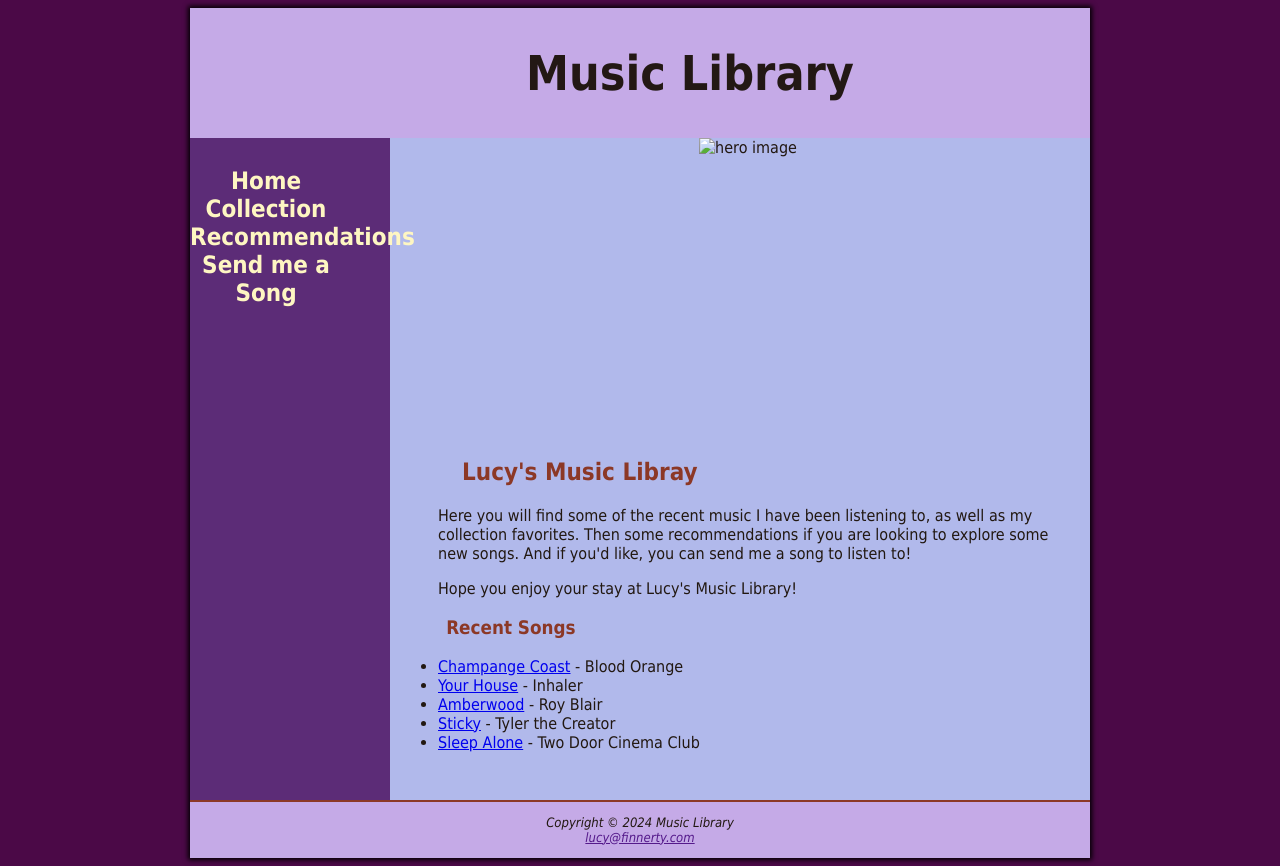
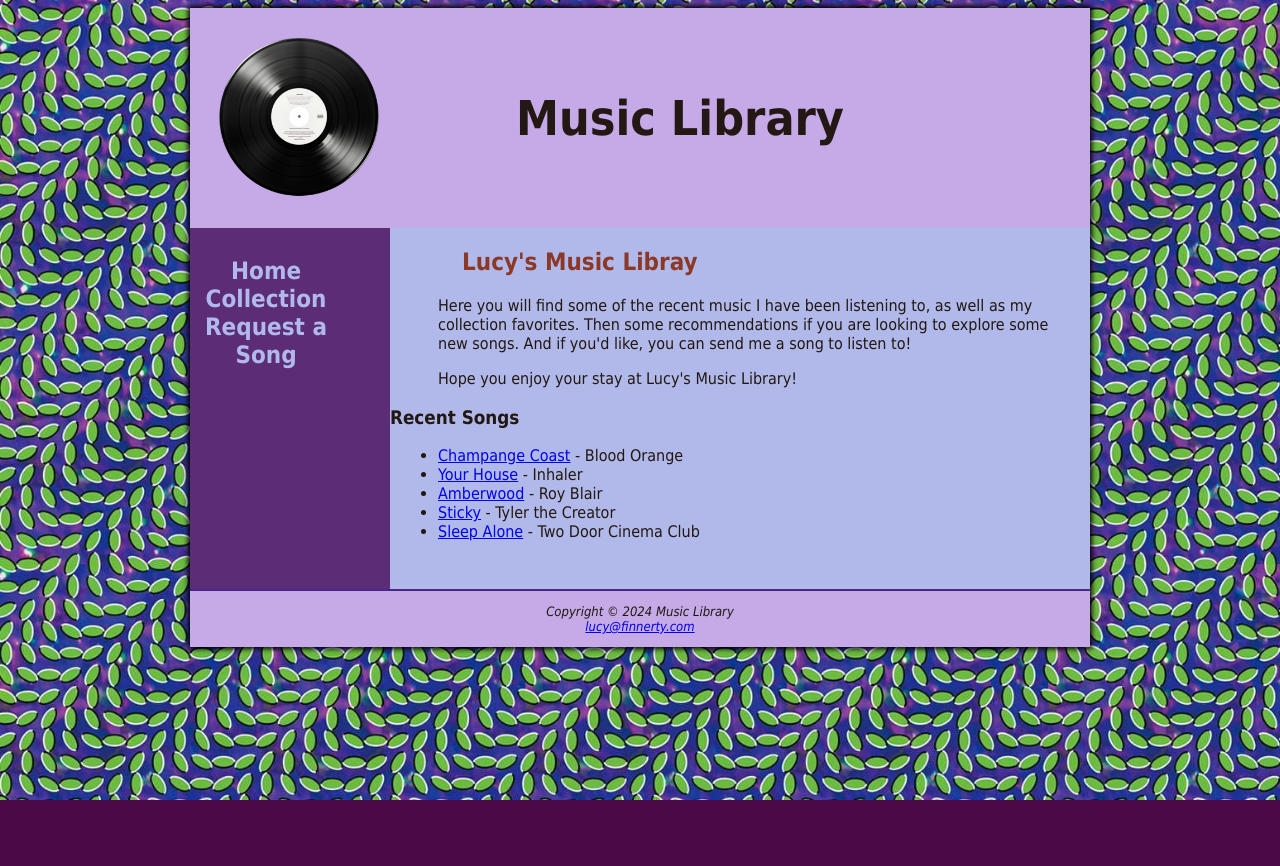
Before and after one commit to lucyfinnerty/cis1310, a plain HTML site: page final-project/index.html in a window 1280 px wide. After the commit the page ends 800 px from the top, so only its background shows below. Drawn offline with Linux system fonts and the light colour scheme.

Commit message:
commit for pull

```diff
--- a/final-project/index.html
+++ b/final-project/index.html
@@ -3,23 +3,23 @@
     <head>
         <title>Lucy's Music Library</title>
         <meta charset="utf-8">
-        <link href="style.css" rel="stylesheet">
+        <link href="style2.css" rel="stylesheet">
+        <link rel="icon" href="favicon.ico">
     </head>
     <body>
         <div id="wrapper">
-            <header><a href="index.html"><h1>Music Library</h1></a></header>
+            <header>
+                <img src="recordlogo.png" alt="recordlogo">
+                <a href="index.html"><h1>Music Library</h1></a>
+            </header>
         <nav>
             <ul>
                 <li><a href="index.html">Home</a></li>
                 <li><a href="collection.html">Collection</a> </li>
-                <li><a href="recommend.html">Recommendations</a></li>
-                <li><a href="send.html">Send me a Song</a></li>
+                <li><a href="send.html">Request a Song</a></li>
             </ul>
         </nav>
         <main>
-            <div id="homehero">
-                <img src="hero.jpg" alt="hero image">
-            </div>
             <h2>Lucy's Music Libray</h2>
             <p>
                 Here you will find some of the recent music I have been listening to, as well as my collection
@@ -39,7 +39,8 @@
             </ul>
         </main>
         <footer>
-            Copyright &copy; 2024 Music Library<br><a href="">lucy@finnerty.com</a>
+            Copyright &copy; 2024 Music Library<br>
+            <a href="mailto:lucy@finnerty.com">lucy@finnerty.com</a>
         </footer>
         </div>
     </body>
--- a/final-project/style.css
+++ b/final-project/style.css
@@ -13,10 +13,16 @@ footer { background-color: #c5aae7; font-size: small; font-style: italic; text-a
         min-width: 900px; max-width: 1280px; box-shadow: 0px 0px 5px 2px black;
          padding: 0; }
 nav a { text-decoration: none; }
+
+
+
+
+
 h4 { background-color: #D2B48C; font-size: 1.2em; padding-left: 3em; padding-right: 2em; padding-bottom: 0em;
    text-transform: uppercase; border-bottom: 1px solid #000000; clear: left}
 h3 { color:#8C3826; padding-left: 3em; padding-right: 2em; }
 dt { color: #8C3826; }
+
 main {padding-left: 0; padding-right: 0; padding-bottom: 2em; display: block;
 margin-left: 200px; padding-top: 0; background-color: #b1b9eb; overflow: auto;}
 .details { padding-left: 20%; padding-right: 20%; overflow: auto; }
--- /dev/null
+++ b/final-project/style2.css
@@ -0,0 +1,110 @@
+body {
+    background-color: #4b0947;
+    color: #221811;
+    font-family: Tahoma, Arial, Helvetica, sans-serif;
+    width: 80%;
+    margin-left: auto;
+    margin-right: auto;
+    background-image: url(background.jpg);
+    background-repeat: no-repeat;
+    background-attachment: fixed;
+    background-size: cover;
+}
+header {
+    display: flex;
+    align-items: center;
+    background-color: #c5aae7;
+    padding: 10px;
+}
+header img {
+    width: 200px;
+    height: auto;
+    margin-right: 20px;
+}
+header a h1 {
+    font-size: 3em;
+    margin: 0;
+    color: #231814;
+}
+
+h1 {
+    font-size: 3em;
+    padding-left: 2em;
+    padding-right: 1em;
+}
+h2 {
+    color: #8c3826;
+    padding-left: 3em;
+    padding-right: 2em;
+}
+nav {
+    text-align: center;
+    font-weight: bold;
+    font-size: 1.5em;
+    padding-top: 5px;
+    padding-bottom: 5px;
+    float: left;
+    width: 200px
+}
+footer {
+    background-color: #c5aae7;
+    font-size: small;
+    font-style: italic;
+    text-align: center;
+    padding: 1em;
+    border-top: solid 2px #48268c;
+}
+#wrapper {
+    width: 80%;
+    margin-left: auto;
+    margin-right: auto;
+    background-color: #5c2c77;
+    min-width: 900px;
+    max-width: 1280px;
+    box-shadow: 0px 0px 5px 2px black;
+    padding: 0;
+}
+nav a { text-decoration: none;
+color: #b1b9eb;}
+main {
+    padding-left: 0;
+    padding-right: 0;
+    padding-bottom: 2em;
+    display: block;
+    margin-left: 200px;
+    padding-top: 0;
+    background-color: #b1b9eb;
+    overflow: auto;
+}
+header a:link, header a:visited { color: #231814; text-decoration: none; }
+header a:hover { color: #5c2c77; text-decoration: none; }
+
+
+nav a:hover { color: #78dea9; }
+nav ul { list-style-type: none; padding-left: 0; }
+
+.details { padding-left: 20%; padding-right: 20%; overflow: auto; }
+#home { height: 300px; width:100%; display: flex; justify-content: center; background-size: 100%; background-repeat: no-repeat; }
+* { box-sizing: border-box; }
+#heromugs { height: 300px; width:100%; display: flex; justify-content: center; background-size: 100%; background-repeat: no-repeat;
+background-image: url(heromugs.jpg);}
+#heroguitar { height: 300px; width:100%; display: flex; justify-content: center; background-size: 100%; background-repeat: no-repeat;
+   background-image: url(heroguitar.jpg); }
+p { padding-left: 3em; padding-right: 2em; }
+div { padding-left: 3em; padding-right: 2em; }
+ul { padding-left: 3em; padding-right: 2em; }
+dl { padding-left: 3em; padding-right: 2em; }
+
+.floatleft { float: left; padding-right: 2em; padding-bottom: 2em; }
+.onethird { float: left; width: 33%; }
+
+table { width: 90%; border-spacing: 0; }
+th, td {padding: 10px; text-align: left; }
+tr:nth-child(odd) { background-color: #D2B48E; }
+
+form { display: flex; flex-direction: column; padding-left: 1em; width: 80%; }
+input, textarea { margin-bottom: .5em; }
+form { width: 40%; display: grid; grid-template-columns: 6em 1fr; gap: 1em; }
+input[type="submit"] { grid-column: 2; width: 9em; }
+
+audio { display: block; margin-top: 1em; }
```
Also changed, not shown: final-project/collection.html (added, +11 -0 lines), final-project/send.html (added, +51 -0 lines), final-project/background.jpg (added), final-project/favicon.ico (added), final-project/recordlogo.png (added).
